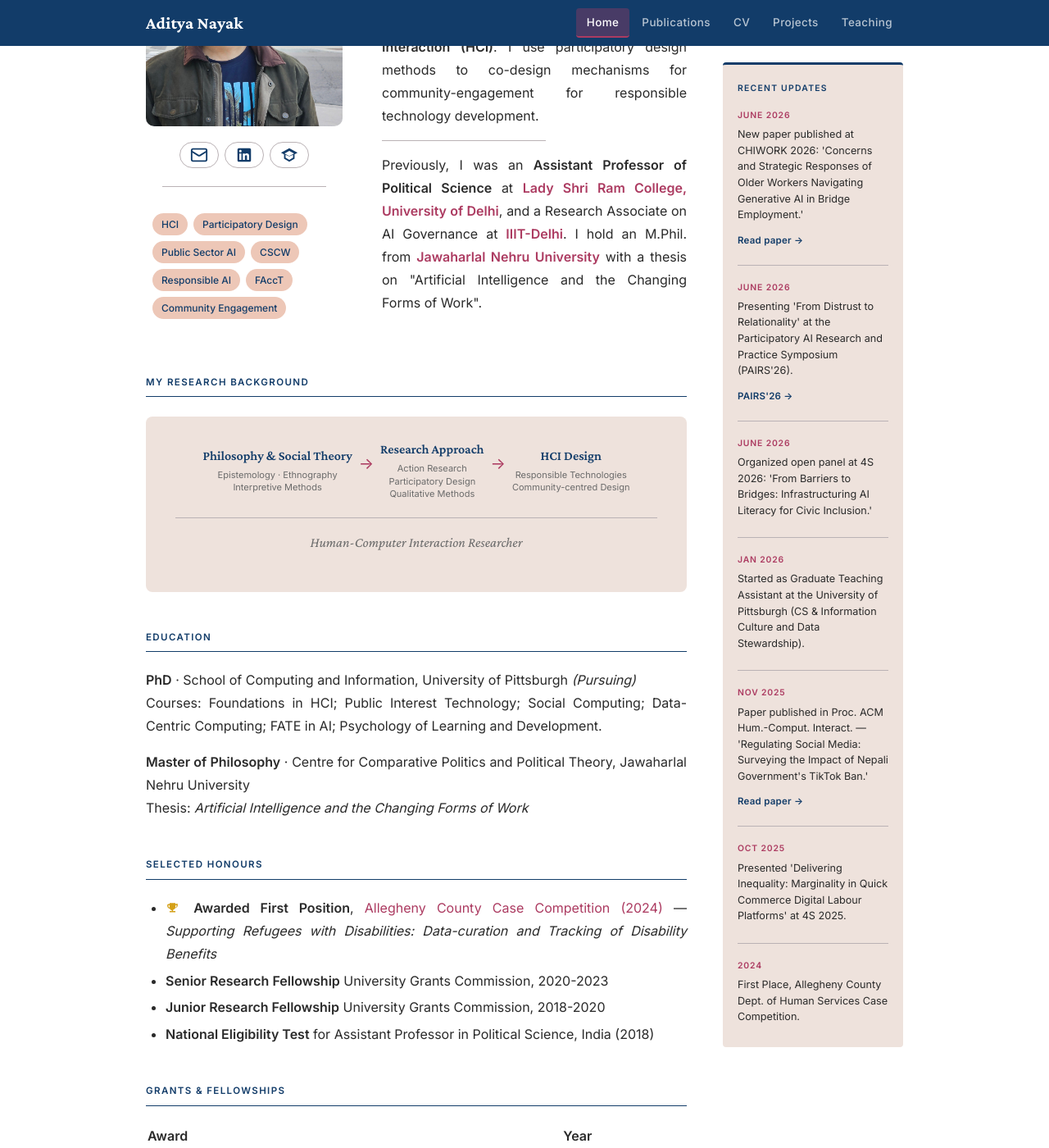
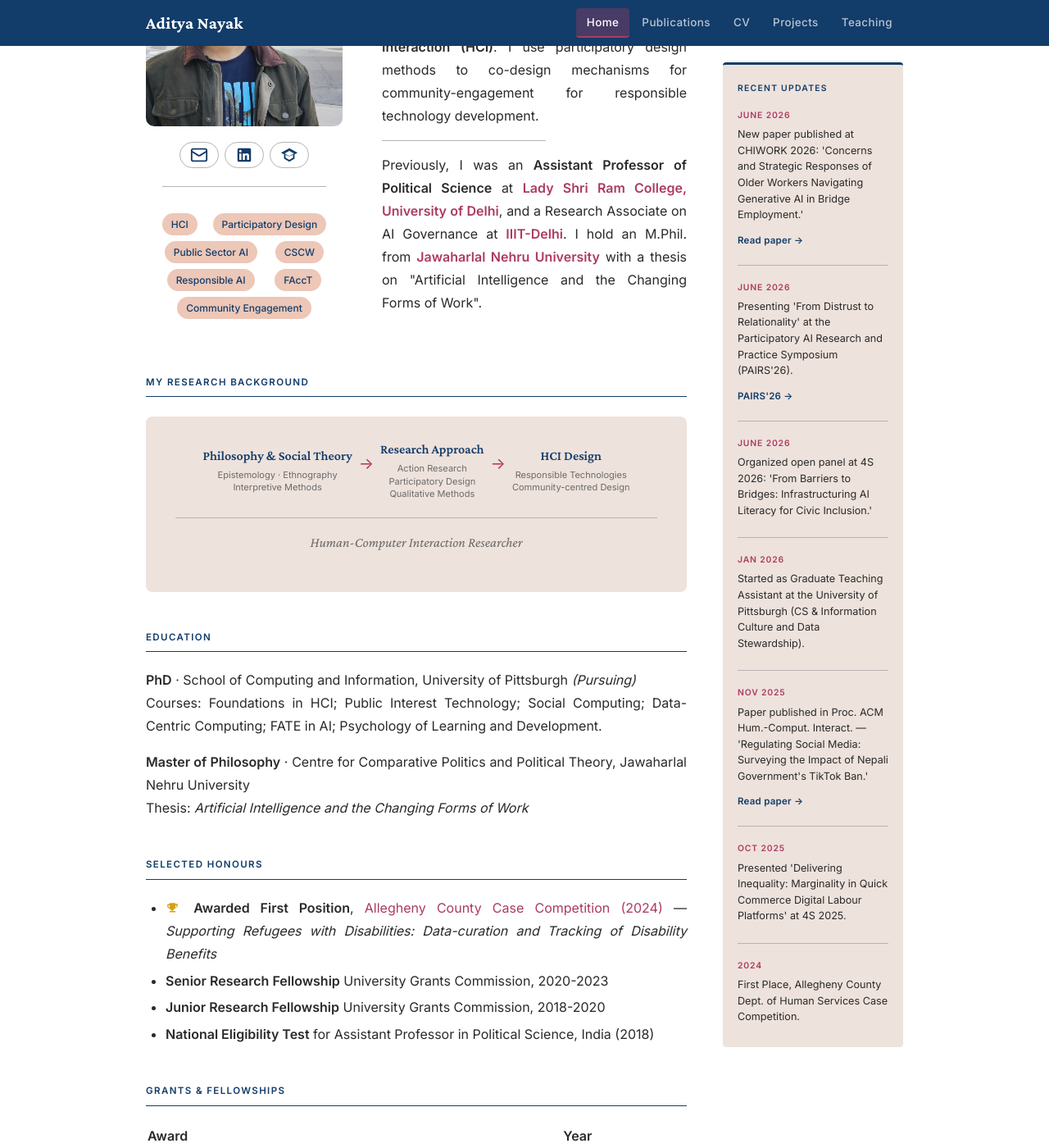
Before and after one commit to adityanayak-info/adityanayak-info.github.io, a Jekyll site: the page built from index.md, in a window 1280 px wide and 1400 px high, scrolled down 248 px. Shown: the whole window at 82% size. Built offline with Jekyll 4.4.1, drawn with Linux system fonts in a browser that asks for light colours.

Commit message:
Update style.css

```diff
--- a/assets/css/style.css
+++ b/assets/css/style.css
@@ -552,7 +552,7 @@
   flex-wrap: wrap;
   gap: 7px;
   margin: 10px 0 14px;
-  text-align: left;
+  justify-content: space-evenly; /* spreads tags evenly across the width */
 }
 
 .interest-tag {
```
